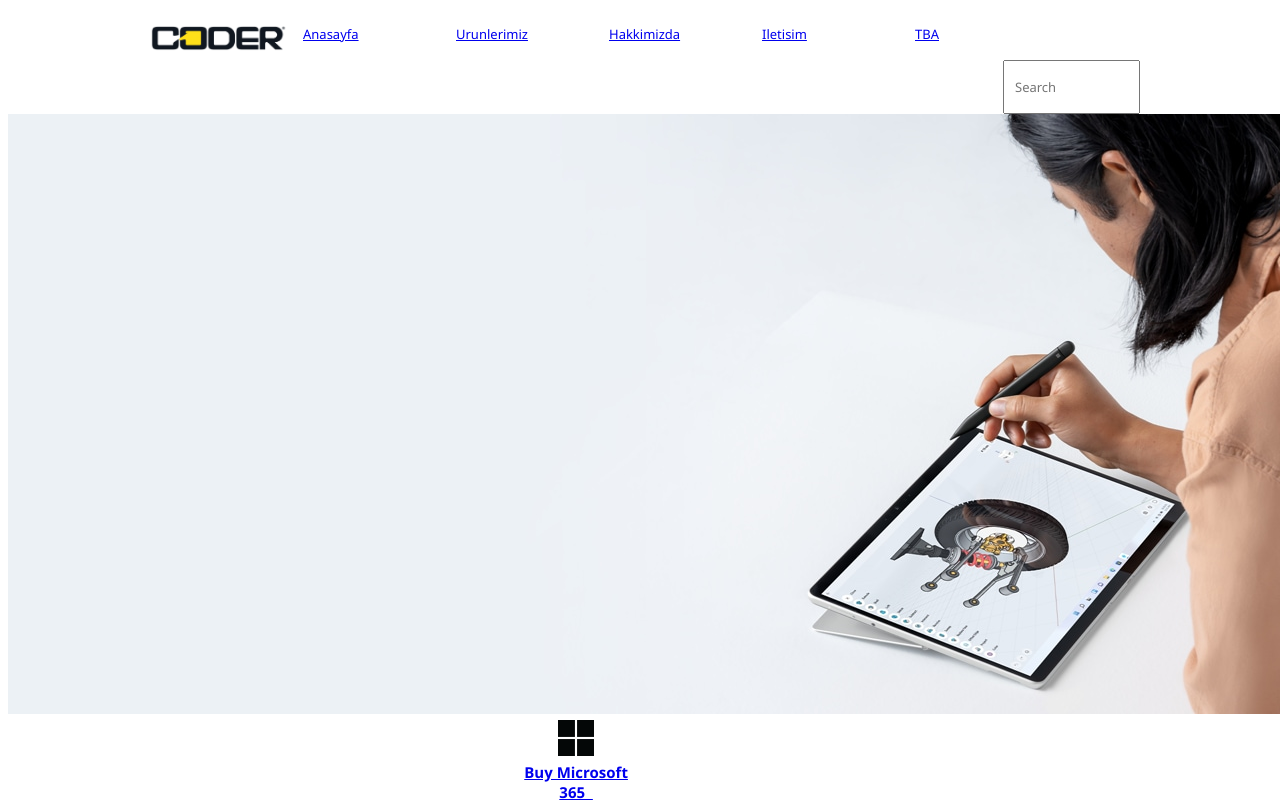
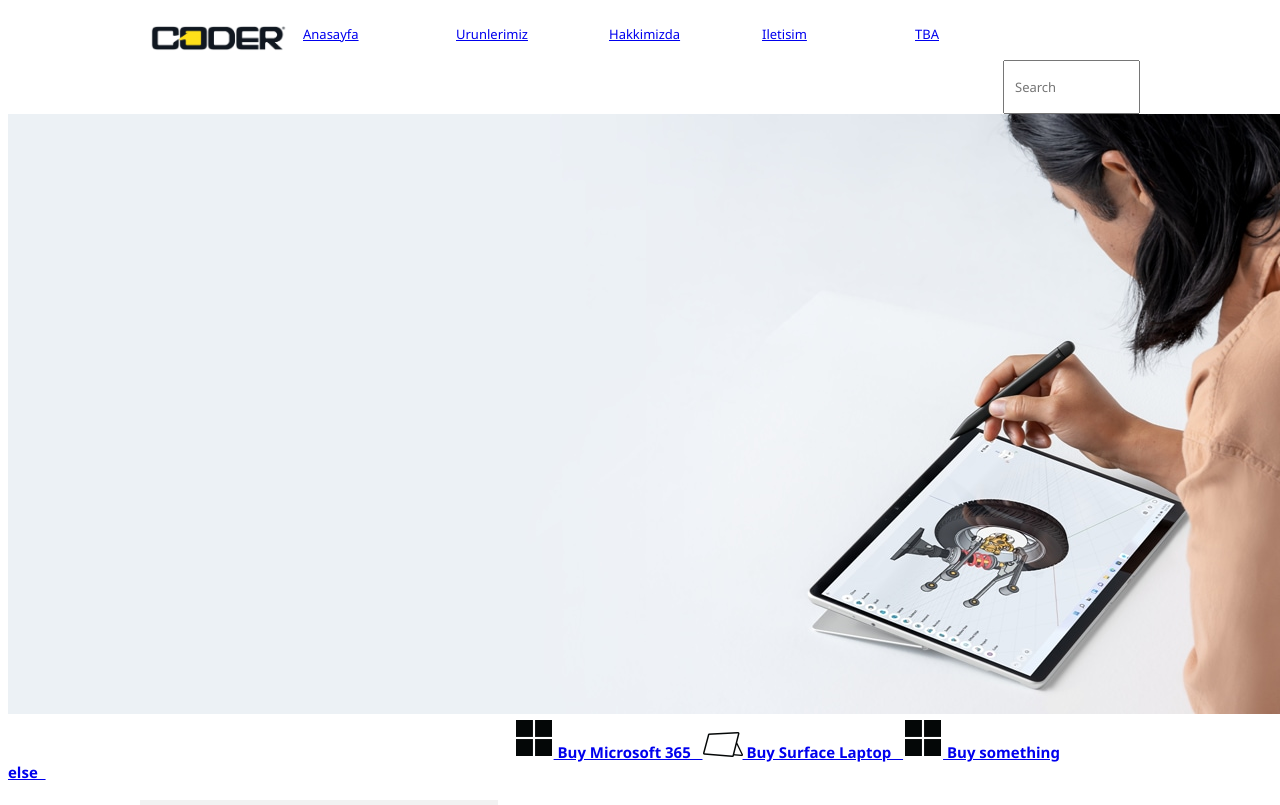
Before and after one commit to gga282/deneme1, a plain HTML site: page index.html in a window 1280 px wide. Shown: the top 805 px of the page. Drawn offline with Linux system fonts and the light colour scheme.

Commit message:
deneme123

```diff
--- a/index.css
+++ b/index.css
@@ -7,11 +7,6 @@
     width: 137px;
     outline-offset: -2px;
 }
-
-#intsearch{
-
-}
-
 #mrg{
     padding: 16px 6px 16px 10px;
     float: left;
@@ -45,6 +40,7 @@
     margin: 0 auto;
     padding-left:5%;
     padding-right:5%;
+
 }
 
 .bg-image {
@@ -64,6 +60,7 @@
     margin-top: 37px;
     width: 1000px;
     margin: 0 auto;
+
 }
 .p{
     padding-top:2px;
@@ -71,14 +68,15 @@
 }
 #click-for{
     color:rgba(68, 96, 156, 0.591);
-    text
 }
+
 .container-photo {
     display: block;
     max-width:100%;
     max-height:100%;
 }
 .mini-logos{
+    margin:auto;
     font-size:15px;
     font-family:'Segoe UI', Tahoma, Geneva, Verdana, sans-serif;
     color:#000;
@@ -90,6 +88,7 @@
     padding-right:60%;
     text-align: center;
     white-space:normal;
+    display:inline;
 }
 .mini-logos2{
     font-size:15px;
--- a/index.html
+++ b/index.html
@@ -27,8 +27,14 @@
         <img src="img/mainphoto.jpeg" alt="mainphoto">
     </div>
     <div class="mini-logos">
-        <a href="buy-ms365.html"><img src="img/windows-mini.png" alt="Microsoft 365"><br>
+        <a href="buy-ms365.html"><img src="img/windows-mini.png" alt="Microsoft 365">
             Buy Microsoft 365&nbsp;&nbsp;
+        </a>
+        <a href="buy-surface.html"><img src="img/surface-mini.png" alt="Surface Laptop">
+            Buy Surface Laptop&nbsp;&nbsp;
+        </a>
+        <a href="buy-something.html"><img src="img/windows-mini.png" alt="MS 365">
+            Buy something else&nbsp;&nbsp;
         </a>
     </div>
     <br>
@@ -38,8 +44,8 @@
         <h3 class="heading3">Buy Surface Laptop</h3>
         <p>Robte všetko s dokonalou rovnováhou<br> medzi elegantnou tenkou konštrukciou,<br> rýchlym multitaskingom a zlepšeným výkonom.</p>
         <a href="buy-surface.html" id="click-for">Kupit'></a>
+
     </div>
-
 
 
 
```
